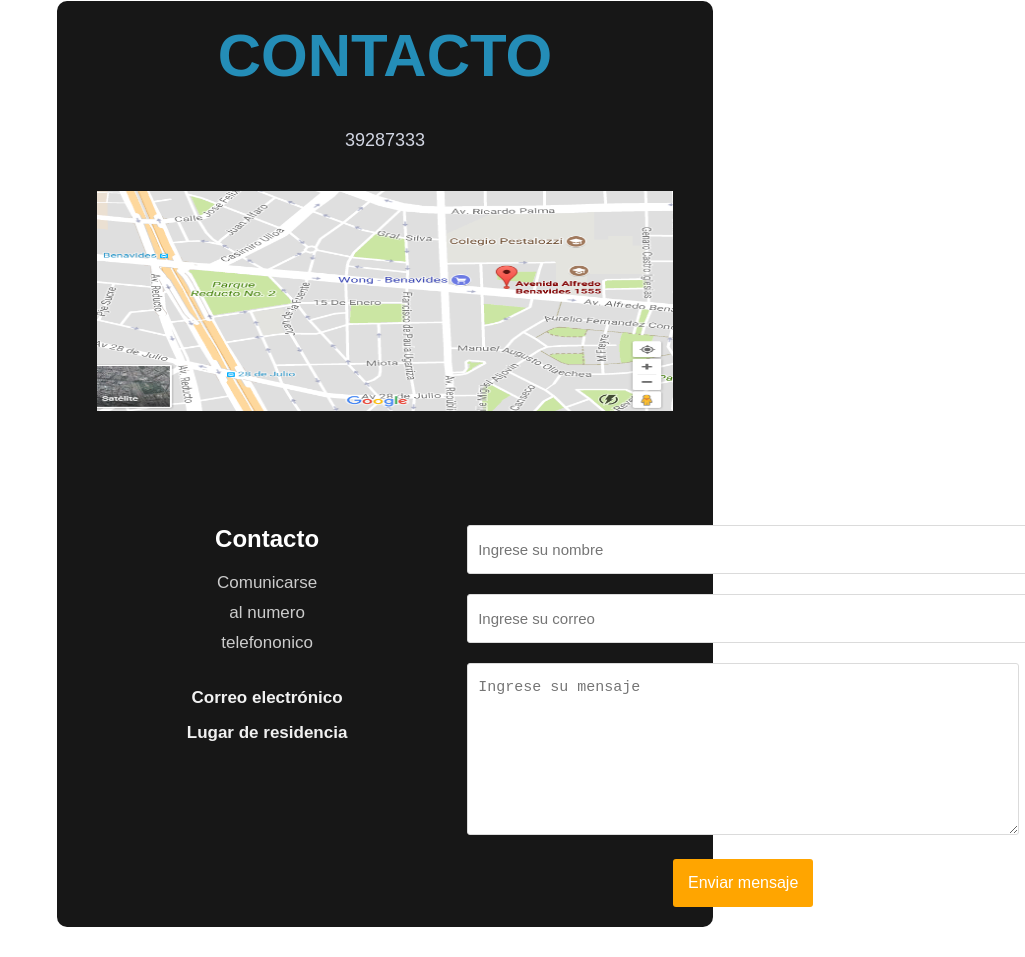
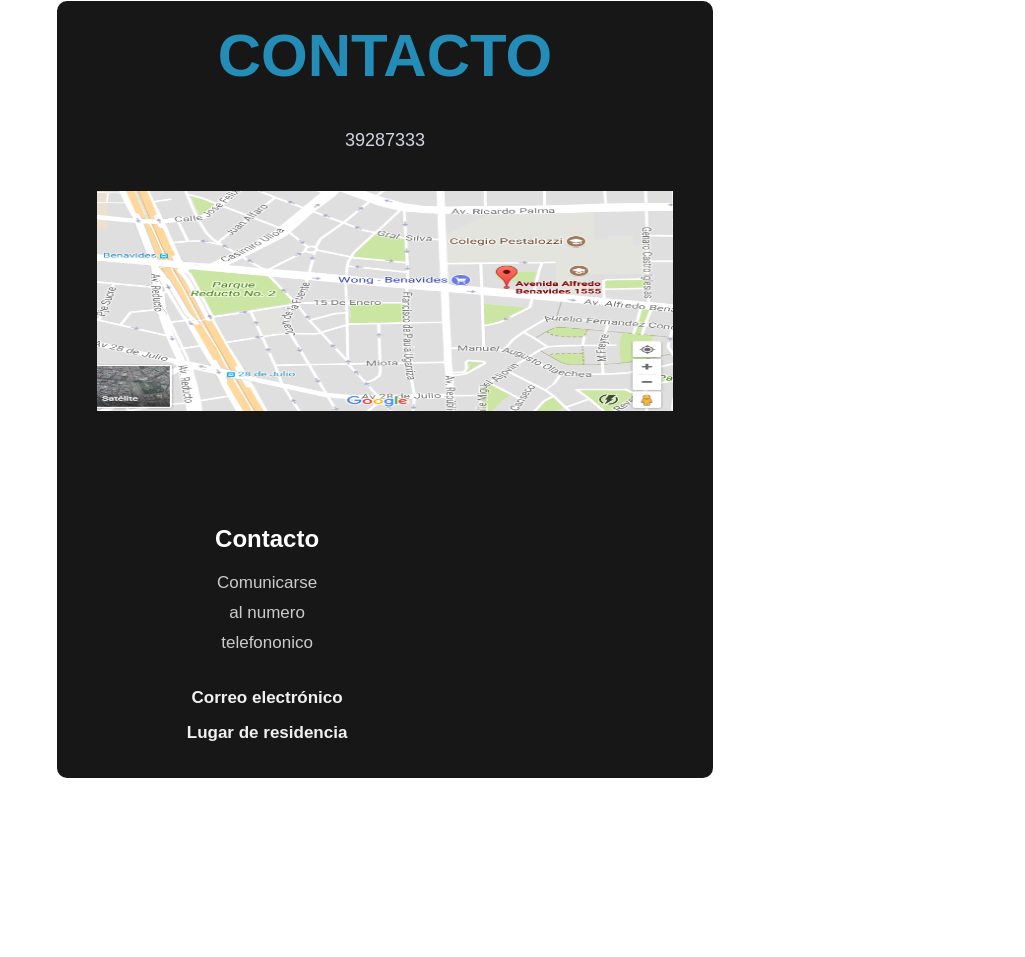
Before and after one commit to Efrain116/proyecto2, a plain HTML site: page index.html in a window 1280 px wide. Shown: the part 2914-3871 px from the top of the page, without its empty margins (255-1280 px from the left). After the commit the page ends 3722 px from the top, so only its background shows below. Drawn offline with Linux system fonts and the light colour scheme.

Commit message:
Update index.html

```diff
--- a/index.html
+++ b/index.html
@@ -101,12 +101,7 @@
             <a href="#">Lugar de residencia</a>
         </div>
 
-        <form action="#" autocomplete="off">
-            <input type="text" name="nombre" placeholder="Ingrese su nombre" class="campo">
-            <input type="email" name="email" placeholder="Ingrese su correo" class="campo">
-            <textarea name="mensaje" placeholder="Ingrese su mensaje"></textarea>
-            <input type="submit" name="enviar" value="Enviar mensaje" class="btn-enviar">
-        </form>
+
     </div>
 </section>
 
```
